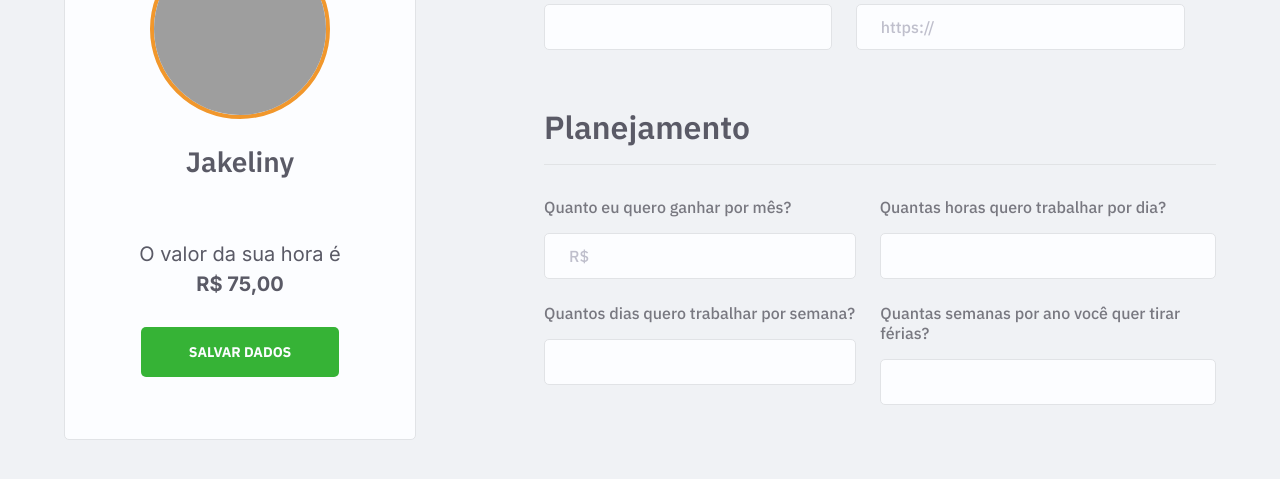
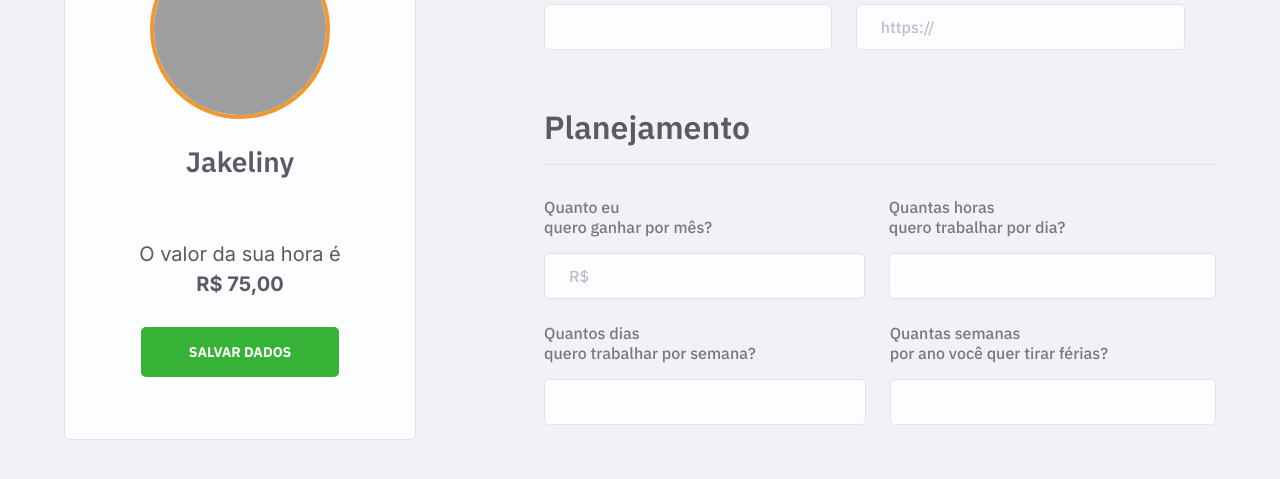
Before and after one commit to maykbrito/maratona-discover-2, a web app: file profile.html in a window 1280 px wide. Shown: the part 276-755 px from the top of the page. Run offline with its HTML, style and script files only (its server is not run), Linux system fonts and the light colour scheme; some libraries are stand-ins or nearby versions; grey boxes are pictures that could not be loaded.

Commit message:
update form & profile

```diff
--- a/profile.html
+++ b/profile.html
@@ -12,6 +12,7 @@
     <link rel="stylesheet" href="/styles/partials/page-header.css" />
     <link rel="stylesheet" href="/styles/partials/cards.css" />
     <link rel="stylesheet" href="/styles/partials/buttons.css" />
+    <link rel="stylesheet" href="/styles/partials/forms.css" />
     <link rel="stylesheet" href="/styles/pages/profile.css" />
 
     <link rel="preconnect" href="https://fonts.gstatic.com" />
@@ -21,7 +22,7 @@
     />
 
     <script src="https://cdnjs.cloudflare.com/ajax/libs/gsap/3.6.0/gsap.min.js"></script>
-    <script src="scripts/index.js" defer type="module"></script>
+    <script src="scripts/profile.js" defer type="module"></script>
   </head>
   <body id="page-profile">
     <header class="page-header inner">
@@ -73,7 +74,7 @@
 
             <div class="input-cols">
               <div class="input-wrapper">
-                <label for="montly-amount">Quanto eu quero ganhar por mês?</label>
+                <label for="montly-amount">Quanto eu <br/>quero ganhar por mês?</label>
                 <input
                   type="amount"
                   step="0.1"
@@ -83,7 +84,7 @@
               </div>
 
               <div class="input-wrapper">
-                <label for="hours-per-day">Quantas horas
+                <label for="hours-per-day">Quantas horas <br/>
                   quero trabalhar por dia?</label>
                 <input
                   type="number"
@@ -94,7 +95,7 @@
 
             <div class="input-cols">
               <div class="input-wrapper">
-                <label for="days-per-week">Quantos dias quero
+                <label for="days-per-week">Quantos dias <br/>quero
                   trabalhar por semana?</label>
                 <input
                   type="number"
@@ -103,7 +104,7 @@
               </div>
 
               <div class="input-wrapper">
-                <label for="vacation-per-year">Quantas semanas
+                <label for="vacation-per-year">Quantas semanas <br/>
                   por ano você quer tirar férias?</label>
                 <input
                   type="number"
--- a/styles/pages/profile.css
+++ b/styles/pages/profile.css
@@ -51,67 +51,3 @@ aside p {
 main {
   flex: 1;
 }
-
-/*
- * Form
- */
-form fieldset {
-  border: none;
-}
-
-form fieldset + fieldset {
-  margin-top: 3.5rem;
-}
-
-form fieldset legend {
-  color: var(--color-card-title);
-
-  font-family: IBM Plex Sans;
-  font-weight: 600;
-  font-size: 2rem;
-  line-height: 2.625rem;
-}
-
-fieldset .separator {
-  margin-bottom: 2rem;
-}
-
-form .input-cols {
-  display: flex;
-}
-
-form .input-cols .input-wrapper + .input-wrapper {
-  margin-left: 1.5rem;
-}
-
-form .input-cols + .input-cols {
-  margin-top: 1.5rem;
-}
-
-label {
-  display: inline-block;
-
-  font-family: IBM Plex Sans;
-  font-weight: 500;
-  color: #787880;
-
-  margin-bottom: 1rem;
-}
-
-input {
-  font-family: IBM Plex Sans;
-  font-weight: 500;
-
-  background: #FCFDFF;
-
-  border: 1px solid #E1E3E6;
-  border-radius: .313rem;
-
-  padding: 0.75rem 1.5rem;
-
-  width: 100%;
-}
-
-input::placeholder {
-  color: #BFBFCC;
-}
--- /dev/null
+++ b/styles/partials/forms.css
@@ -0,0 +1,62 @@
+form fieldset {
+  border: none;
+}
+
+form fieldset + fieldset {
+  margin-top: 3.5rem;
+}
+
+form fieldset legend {
+  color: var(--color-card-title);
+
+  font-family: IBM Plex Sans;
+  font-weight: 600;
+  font-size: 2rem;
+  line-height: 2.625rem;
+}
+
+fieldset .separator {
+  margin-bottom: 2rem;
+}
+
+form .input-cols {
+  display: flex;
+}
+
+form .input-cols .input-wrapper + .input-wrapper {
+  margin-left: 1.5rem;
+}
+
+form .input-cols + .input-cols {
+  margin-top: 1.5rem;
+}
+
+label {
+  display: inline-block;
+
+  font-family: IBM Plex Sans;
+  font-weight: 500;
+  color: #787880;
+
+  margin-bottom: 1rem;
+}
+
+input {
+  font-family: IBM Plex Sans;
+  font-weight: 500;
+
+  background: #FCFDFF;
+
+  border: 1px solid #E1E3E6;
+  border-radius: .313rem;
+
+  padding: 0.75rem 1.5rem;
+
+  width: 100%;
+
+  color: var(--color-card-title);
+}
+
+::placeholder {
+  color: #BFBFCC;
+}
```
Also changed, not shown: scripts/profile.js (added).
